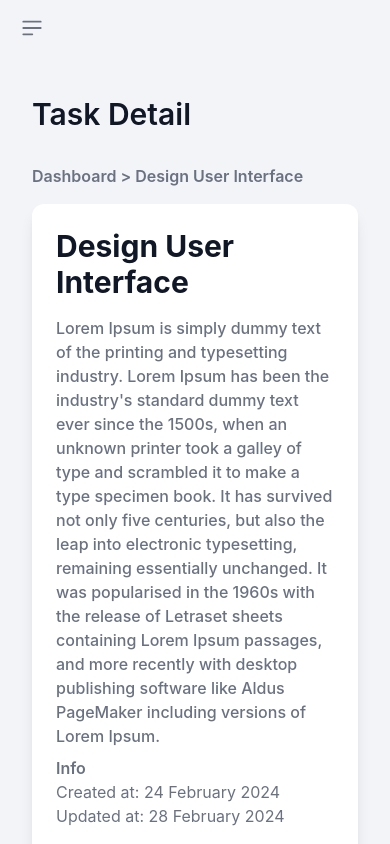
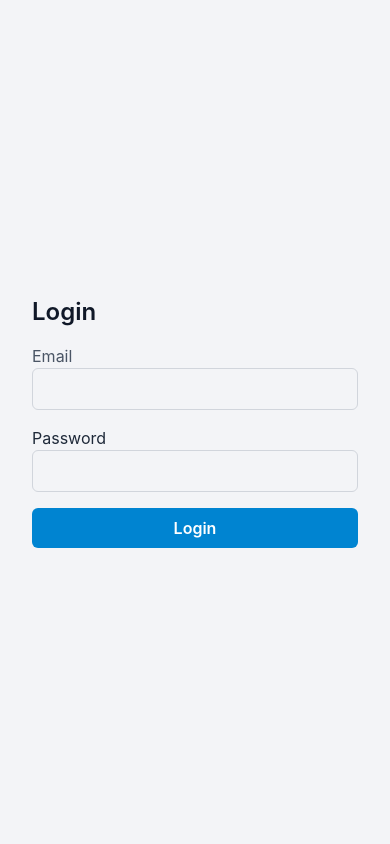
Before and after one commit to perdanafm/kanban-board, a React (Vite) app: page /login in a window 390 px wide. Shown: the top 844 px of the page. Built offline with nearby package versions, Linux system fonts and the light colour scheme.

Commit message:
slicing login page

```diff
--- /dev/null
+++ b/src/components/cards/ColumnCard.tsx
@@ -0,0 +1,16 @@
+import { ReactNode } from 'react';
+
+interface IColumnCard {
+  title: string;
+  children: ReactNode;
+}
+
+const ColumnCard = ({ title, children }: IColumnCard) => {
+  return (
+    <div className='relative space-y-6 '>
+      <p className='text-sm font-semibold'>{title}</p>
+      {children}
+    </div>
+  );
+};
+export default ColumnCard;
--- a/src/main.tsx
+++ b/src/main.tsx
@@ -6,6 +6,7 @@ import { QueryClient, QueryClientProvider } from '@tanstack/react-query';
 import { createBrowserRouter, RouterProvider } from 'react-router-dom';
 import DashboardPage from './pages/DashboardPage';
 import DetailTaskPage from './pages/DetailTaskPage';
+import LoginPage from './pages/LoginPage';
 
 const router = createBrowserRouter([
   {
@@ -15,6 +16,10 @@ const router = createBrowserRouter([
   {
     path: '/:slug',
     element: <DetailTaskPage />,
+  },
+  {
+    path: '/login',
+    element: <LoginPage />,
   },
 ]);
 
--- a/src/pages/DashboardPage.tsx
+++ b/src/pages/DashboardPage.tsx
@@ -1,5 +1,6 @@
 import Button from '@/components/atoms/Button';
 import DialogWrapper from '@/components/atoms/Dialog';
+import ColumnCard from '@/components/cards/ColumnCard';
 import TaskCard from '@/components/cards/TaskCard';
 import AddTaskForm from '@/components/form/AddTaskForm';
 import NavigationSidebar from '@/components/navigation/Sidebar';
@@ -43,36 +44,29 @@ function DashboardPage() {
             label='Add a task'
           />
         </div>
-        {/* <div className='p-4 border-2 border-dashed rounded-lg dark:border-gray-300 h-full'> */}
         <div className='p-4 h-full'>
           <div className='grid sm:grid-cols-3 grid-cols-1 gap-4 mb-4 text-gray-500'>
-            <div className='relative space-y-6 '>
-              <p className='text-sm font-semibold'>TO DO</p>
+            <ColumnCard title='TO DO'>
               <div className='flex flex-col gap-4'>
                 <TaskCard />
                 <TaskCard />
                 <TaskCard />
                 <TaskCard />
               </div>
-            </div>
-            <div className='relative space-y-6'>
-              <p className='text-sm font-semibold'>DOING</p>
+            </ColumnCard>
+            <ColumnCard title='DOING'>
+              <div className='flex flex-col gap-4'>
+                <TaskCard />
+                <TaskCard />
+              </div>
+            </ColumnCard>
+            <ColumnCard title='DONE'>
               <div className='flex flex-col gap-4'>
                 <TaskCard />
                 <TaskCard />
                 <TaskCard />
-                <TaskCard />
               </div>
-            </div>
-            <div className='relative space-y-6'>
-              <p className='text-sm font-semibold'>DONE</p>
-              <div className='flex flex-col gap-4'>
-                <TaskCard />
-                <TaskCard />
-                <TaskCard />
-                <TaskCard />
-              </div>
-            </div>
+            </ColumnCard>
           </div>
         </div>
       </div>
--- /dev/null
+++ b/src/pages/LoginPage.tsx
@@ -0,0 +1,138 @@
+import { useGetUsers } from '@/services/hooks';
+import { useForm } from '@tanstack/react-form';
+
+const LoginPage = () => {
+  const { data, refetch, isRefetching } = useGetUsers();
+  const form = useForm({
+    defaultValues: {
+      email: '',
+      password: '',
+    },
+    onSubmit: async ({ value }) => {
+      try {
+        console.log('Form submitted with values:', value);
+        // Here you would typically make your login API call
+        // For example:
+        // await loginUser(value.email, value.password);
+        await refetch();
+        identifierCheck(value);
+      } catch (error) {
+        console.error('Login error:', error);
+      }
+    },
+  });
+
+  const identifierCheck = (value: { email: string; password: string }) => {
+    console.log(value);
+  };
+
+  return (
+    <div className='text-gray-900 flex justify-center items-center h-screen'>
+      <div className='w-1/2 h-screen hidden lg:block'>
+        <img
+          src='https://cdn.prod.website-files.com/61afbca2a1ebe4173318aaef/6596bf7a606a0984eb53ef55_What%20is%20a%20kanban%20board.jpg'
+          alt='Placeholder Image'
+          className='object-cover w-full h-full'
+        />
+      </div>
+
+      {/* Right: Login Form */}
+      <div className='lg:p-36 md:p-52 sm:20 p-8 w-full lg:w-1/2'>
+        <h1 className='text-2xl te font-semibold mb-4'>Login</h1>
+        <form
+          onSubmit={(e) => {
+            e.preventDefault();
+            form.handleSubmit();
+          }}
+        >
+          {/* Username Input */}
+          <div className='mb-4'>
+            <form.Field
+              name='email'
+              validators={{
+                onChange: ({ value }) =>
+                  !value ? 'Email is required' : undefined,
+                onChangeAsyncDebounceMs: 500,
+                onChangeAsync: async ({ value }) => {
+                  await new Promise((resolve) => setTimeout(resolve, 1000));
+                  return (
+                    value.includes('error') &&
+                    'No "error" allowed in first name'
+                  );
+                },
+              }}
+              children={(field) => {
+                // Avoid hasty abstractions. Render props are great!
+                return (
+                  <>
+                    <label htmlFor={field.name} className='block text-gray-600'>
+                      Email
+                    </label>
+                    <input
+                      type='text'
+                      id={field.name}
+                      name={field.name}
+                      className='w-full border border-gray-300 rounded-md py-2 px-3 focus:outline-none focus:border-blue-500'
+                      autoComplete='off'
+                    />{' '}
+                  </>
+                );
+              }}
+            />
+          </div>
+
+          {/* Password Input */}
+          <div className='mb-4'>
+            <form.Field
+              name='password'
+              validators={{
+                onChange: ({ value }) =>
+                  !value ? 'A password is required' : undefined,
+                onChangeAsyncDebounceMs: 500,
+                onChangeAsync: async ({ value }) => {
+                  await new Promise((resolve) => setTimeout(resolve, 1000));
+                  return (
+                    value.includes('error') &&
+                    'No "error" allowed in first name'
+                  );
+                },
+              }}
+              children={(field) => {
+                // Avoid hasty abstractions. Render props are great!
+                return (
+                  <>
+                    <label htmlFor={field.name} className='block text-gray-800'>
+                      Password
+                    </label>
+                    <input
+                      type='password'
+                      id={field.name}
+                      name={field.name}
+                      className='w-full border border-gray-300 rounded-md py-2 px-3 focus:outline-none focus:border-blue-500'
+                      autoComplete='off'
+                    />
+                  </>
+                );
+              }}
+            />
+          </div>
+
+          <form.Subscribe
+            selector={(state) => [state.canSubmit, state.isSubmitting]}
+            children={([canSubmit, isSubmitting]) => (
+              <button
+                type='submit'
+                disabled={!canSubmit}
+                className='cursor-pointer bg-sky-600 hover:bg-blue-600 text-white font-semibold rounded-md py-2 px-4 w-full'
+              >
+                {isSubmitting ? '...Loading' : 'Login'}
+              </button>
+            )}
+          />
+        </form>
+      </div>
+    </div>
+  );
+};
+
+export default LoginPage;
--- /dev/null
+++ b/src/services/api.ts
@@ -0,0 +1,7 @@
+import axios from 'axios';
+
+const API_URL = 'https://67b54a7ba9acbdb38ed1cccc.mockapi.io/api/v1';
+
+export const api = axios.create({
+  baseURL: String(API_URL),
+});
--- /dev/null
+++ b/src/services/hooks.ts
@@ -0,0 +1,18 @@
+import { useQuery } from '@tanstack/react-query';
+import { api } from './api';
+import { AxiosError } from 'axios';
+import { Users } from './types';
+
+export const useGetUsers = () => {
+  return useQuery({
+    queryKey: ['users'] as const,
+    queryFn: async () => {
+      const { data } = await api.get<Users>('/login');
+      return data;
+    },
+    enabled: false,
+    onError: (error: AxiosError) => {
+      console.error(error.message);
+    },
+  });
+};
--- /dev/null
+++ b/src/services/types.ts
@@ -0,0 +1,7 @@
+export type Users = {
+  createdAt: string;
+  name: string;
+  email: string;
+  password: string;
+  id: number;
+};
```
Also changed, not shown: src/App.css (added), 1 other file (tests, documents, lock files or other folders).
